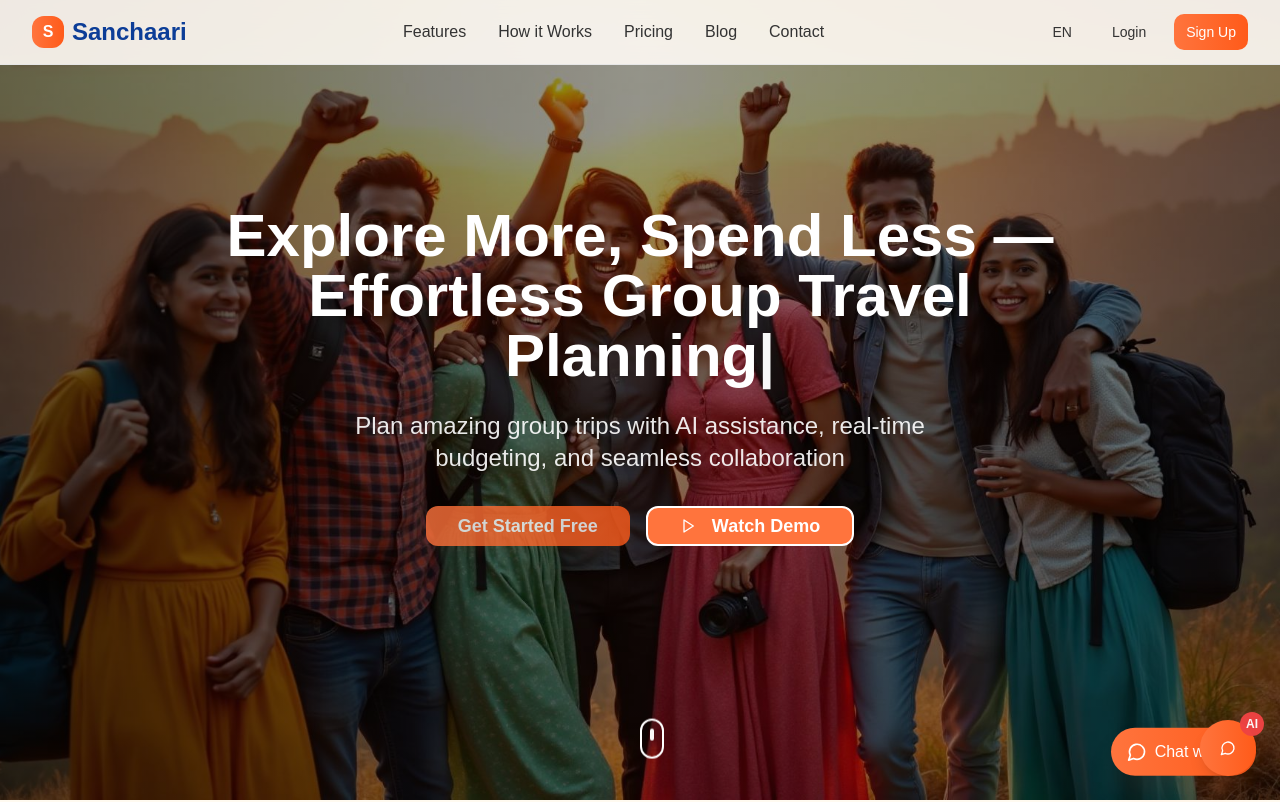
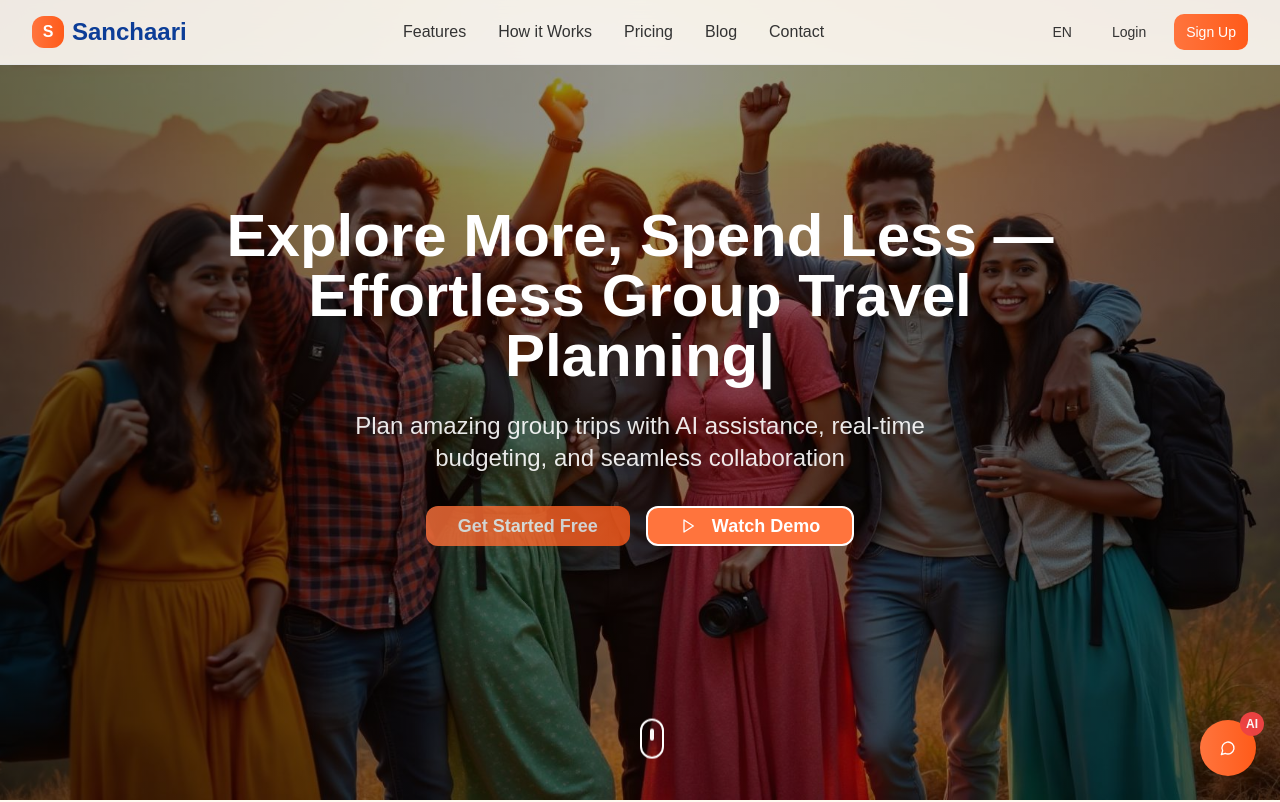
Before and after one commit to pravalli1905/sanchaari-connect-explore, a React (Vite) app: page / in a window 1280 px wide. Shown: the top 802 px of the page. Built offline with nearby package versions, Linux system fonts and the light colour scheme.

Commit message:
Refactor chatbot implementation
Remove demo chatbot and keep the working one. Ensure the chatbot is correctly integrated and functional across all pages.

```diff
--- a/src/components/home/Hero.tsx
+++ b/src/components/home/Hero.tsx
@@ -58,13 +58,6 @@ const Hero = () => {
           </HeroButton>
         </div>
 
-        {/* Floating Chat Bubble */}
-        <div className="fixed bottom-6 right-6 z-50 animate-float">
-          <div className="bg-gradient-to-r from-primary to-primary-hover text-white px-4 py-3 rounded-full shadow-floating flex items-center space-x-2 cursor-pointer hover:scale-110 transition-transform">
-            <MessageCircle size={20} />
-            <span className="font-medium">Chat with AI</span>
-          </div>
-        </div>
       </div>
 
       {/* Scroll Indicator */}
```
